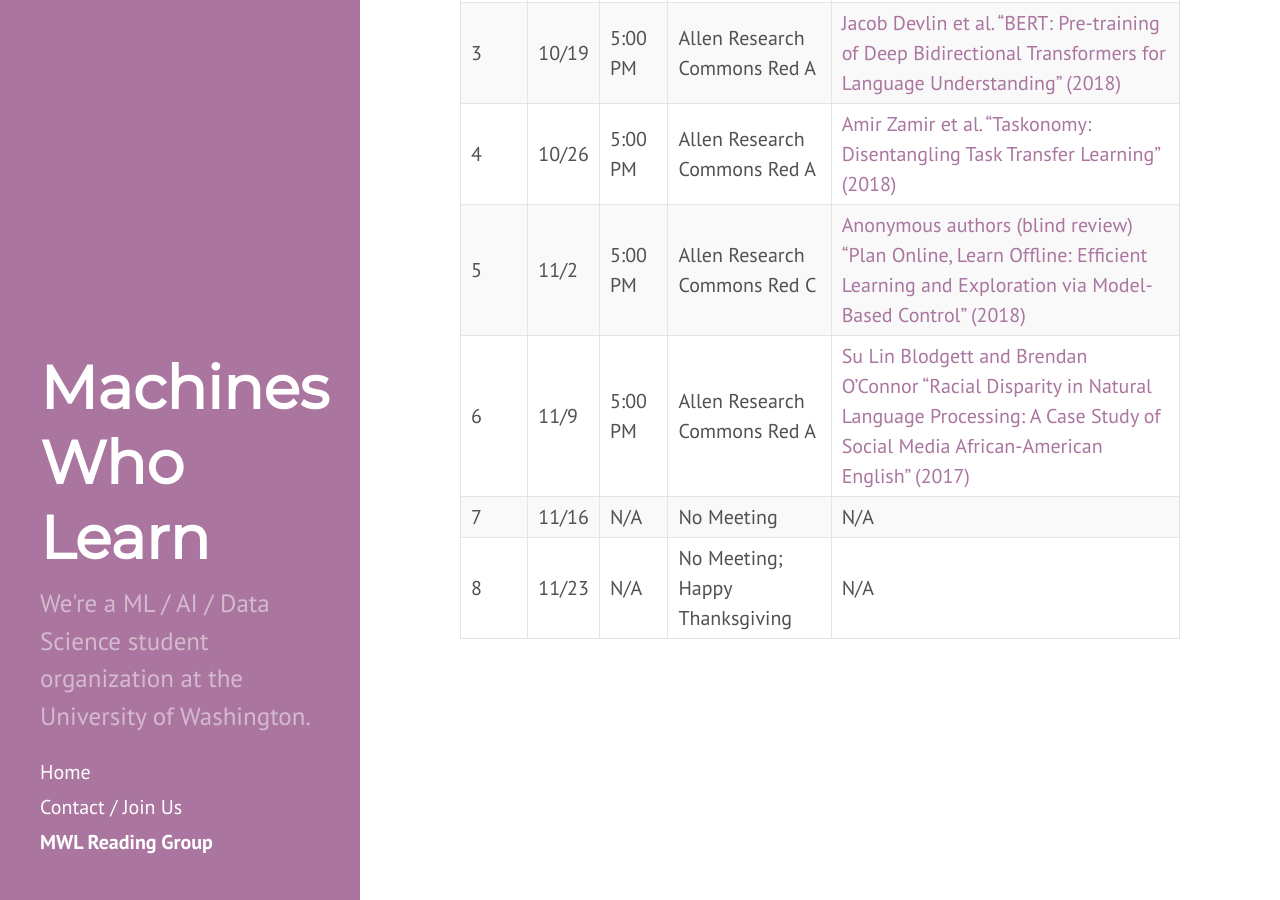
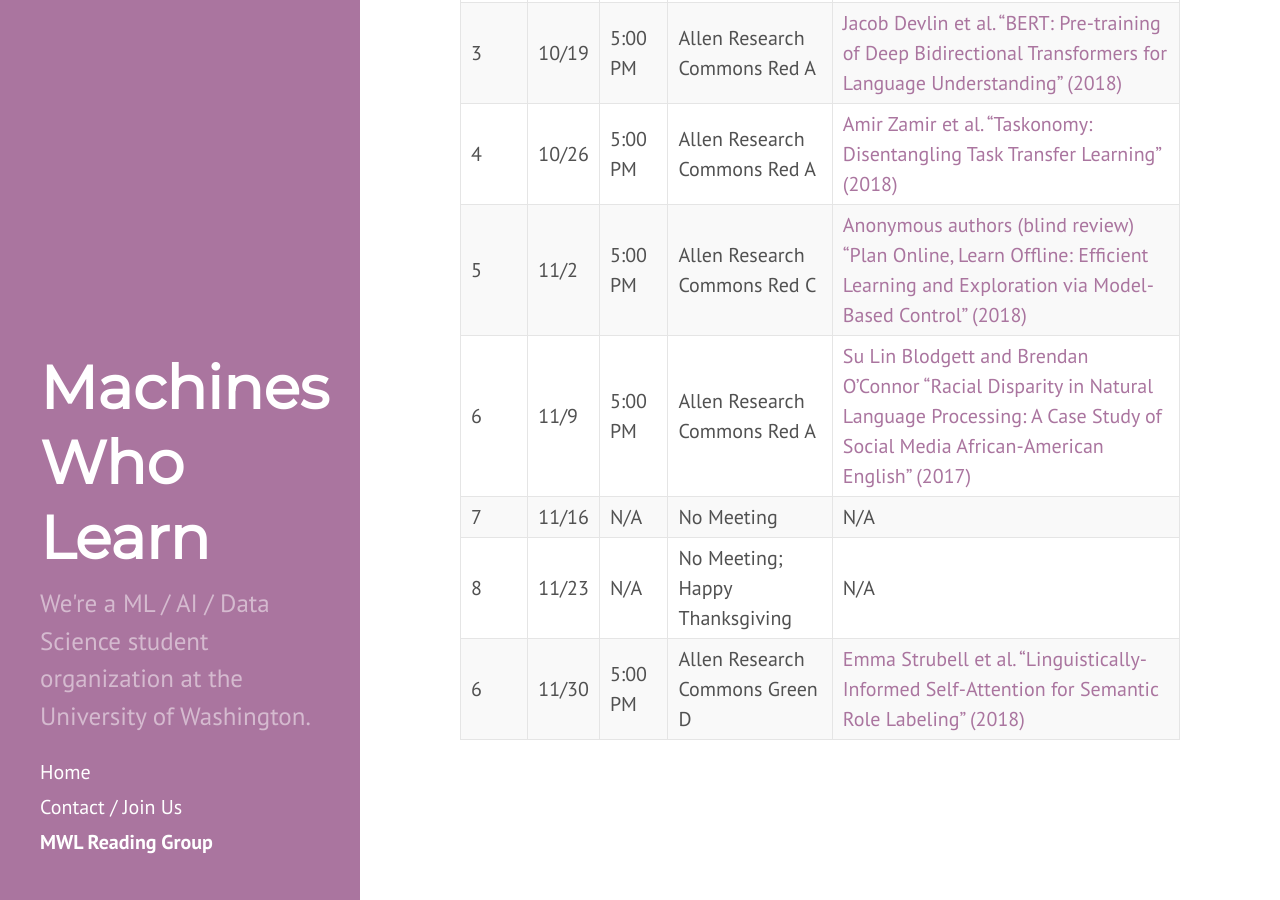
Before and after one commit to MachinesWhoLearn/machineswholearn.github.io, a Jekyll site: the page built from mwl_reading_group.md, in a window 1280 px wide and 900 px high, scrolled down 559 px. Built offline with Jekyll 4.4.1, drawn with Linux system fonts in a browser that asks for light colours.

Commit message:
Update for 11/30

```diff
--- a/mwl_reading_group.md
+++ b/mwl_reading_group.md
@@ -21,3 +21,4 @@ or two people assigned to lead a discussion about the readings.
 | 6 | 11/9 | 5:00 PM | Allen Research Commons Red A | [Su Lin Blodgett and Brendan O'Connor "Racial Disparity in Natural Language Processing: A Case Study of Social Media African-American English" (2017)](https://arxiv.org/abs/1707.00061)|
 | 7 | 11/16 | N/A | No Meeting | N/A |
 | 8 | 11/23 | N/A | No Meeting; Happy Thanksgiving | N/A |
+| 6 | 11/30 | 5:00 PM | Allen Research Commons Green D | [Emma Strubell et al. "Linguistically-Informed Self-Attention for Semantic Role Labeling" (2018)](https://arxiv.org/abs/1804.08199)|
```
